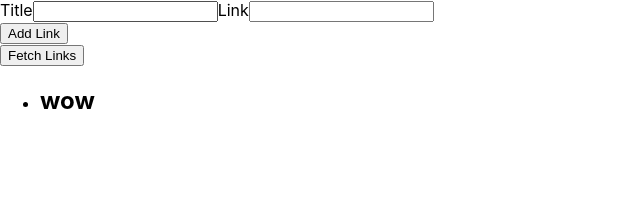
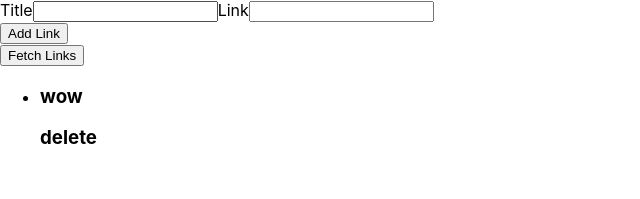
Before and after one commit to Oferlis/ReadingList, a React (Create React App) app in the folder client/: page / in a window 1280 px wide. Shown: the top 199 px of the page, without its empty margins (0-640 px from the left). Built offline with nearby package versions, Linux system fonts and the light colour scheme; no server answers.

Commit message:
extracted helpers and added deletion capabilities to FE

```diff
--- a/client/src/App.js
+++ b/client/src/App.js
@@ -28,6 +28,7 @@ function App() {
       })
 
       setList(transformedList)
+      console.log(transformedList)
     }
     catch (error) {
       setError(error.message);
@@ -39,7 +40,7 @@ function App() {
     fetchLinkList();
   }, [fetchLinkList])
 
-  async function addListHandler(link) {
+  async function addListItemHandler(link) {
     const json_str = JSON.stringify(link)
     console.log(json_str)
     const response = await fetch('/links', {
@@ -52,7 +53,6 @@ function App() {
     if (!response.ok) {
       throw new Error('Could not POST data :(')
     }
-
   }
 
   let content = <p>Found no links.</p>;
@@ -72,7 +72,7 @@ function App() {
   return (
     <React.Fragment>
       <section>
-        <AddLink onAddLink={addListHandler} />
+        <AddLink onAddLink={addListItemHandler} />
       </section>
       <section>
         <button onClick={fetchLinkList}>Fetch Links</button>
--- a/client/src/components/Link.js
+++ b/client/src/components/Link.js
@@ -1,12 +1,18 @@
-const onClickHandler = (props) => {
-    //window.open(props.link, '_blank', 'noopener,noreferrer');
-    //NO!
+import {deleteLink} from "../helpers/requests"
+
+const openLinkHandler = (props) => {
+    console.log("click!", props.link)
+}
+
+async function deleteLinkHandler(props) {
+    return deleteLink(props.id)
 }
 
 const Link = (props) => {
     return (
-        <li onClick={onClickHandler(props)}>
-            <h2>{props.name}</h2>
+        <li>
+            <h3 onClick={() => openLinkHandler(props)}>{props.name}</h3>
+            <h3 onClick={() => deleteLinkHandler(props)}>delete</h3>
         </li>
     )
 }
--- a/client/src/components/LinkList.js
+++ b/client/src/components/LinkList.js
@@ -6,7 +6,7 @@ const LinkList = (props) => {
         <ul>
             {props.links.map((link)=>(
                 <Link
-                key={link.id}
+                id={link.id}
                 name={link.name}
                 link={link.link}/>
             ))}
--- /dev/null
+++ b/client/src/helpers/requests.js
@@ -0,0 +1,26 @@
+export async function deleteLink(linkId) {
+    console.log("click!", linkId)
+
+    const link = `/links/${linkId}`
+    console.log(link)
+    const response = await fetch(link, {
+        method: 'DELETE',
+        headers: {
+        'Content-Type': 'application/json'
+        },
+    })
+    if (!response.ok) {
+        throw new Error('Could not DELETE link :(')
+    }
+
+    //fetch
+}
+
+export async function fetchList() {
+    const response = await fetch("/links/");
+      if (!response.ok) {
+        throw new Error('Could not fetch data :(')
+      }
+      return await response.json();
+
+}
```
